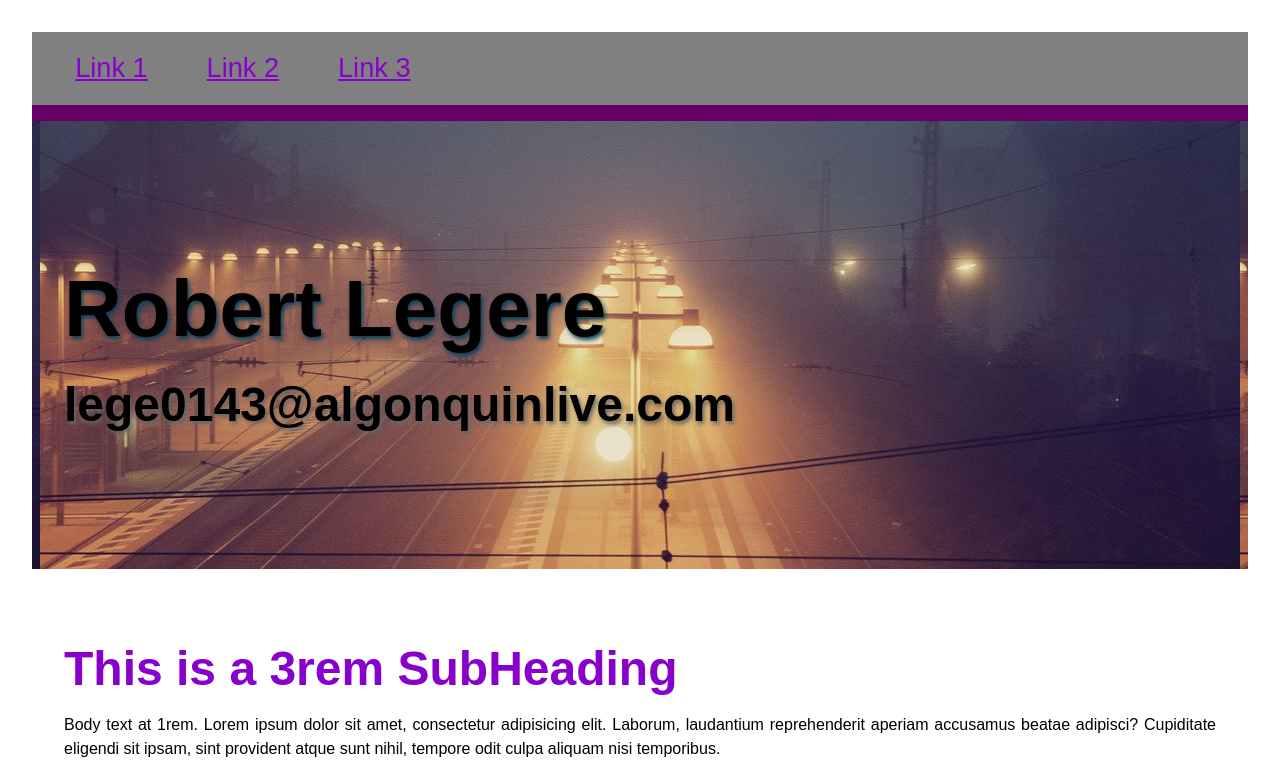
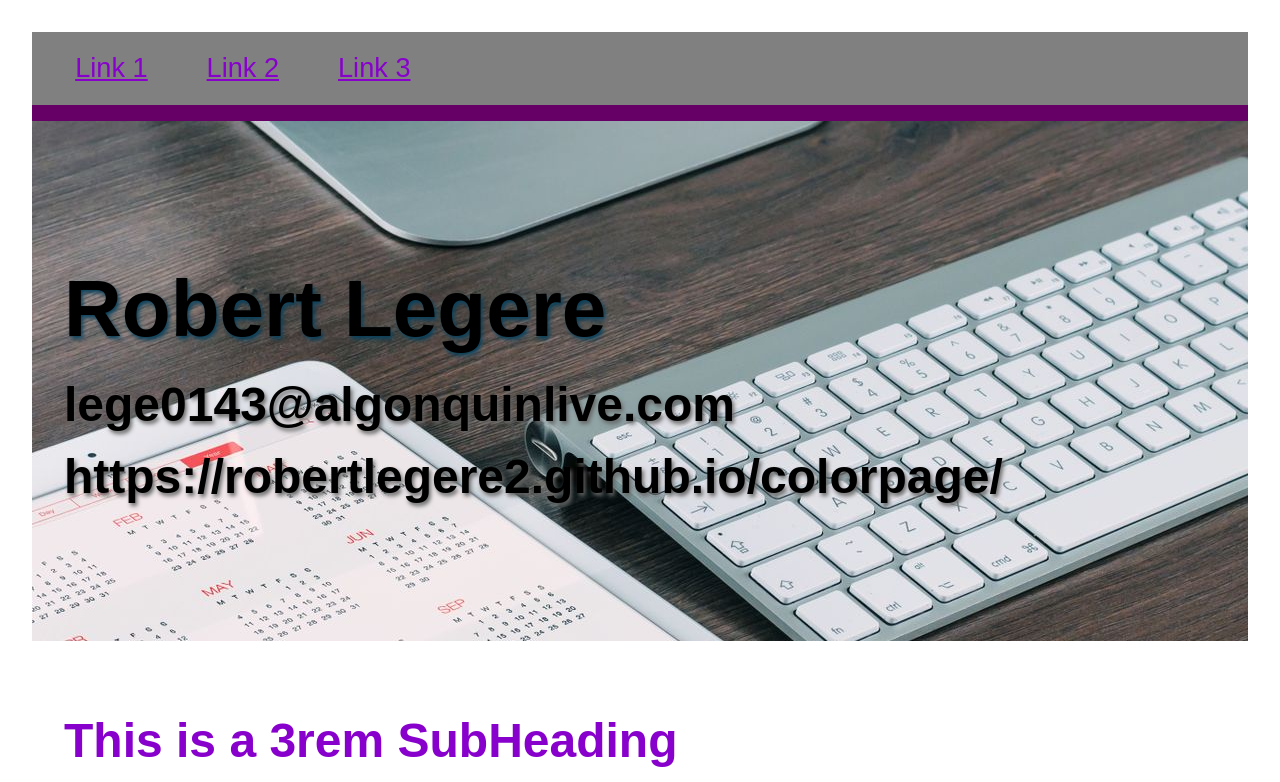
Before and after one commit to RobertLegere2/colorpage, a plain HTML site: page index.html in a window 1280 px wide. Shown: the top 782 px of the page. Drawn offline with Linux system fonts and the light colour scheme.

Commit message:
Fixed an error on the color pages
fixed some errors with images

```diff
--- a/css/style.css
+++ b/css/style.css
@@ -24,12 +24,13 @@ nav>a{
 }
 header{
     border-top: solid hsl(300, 350%, 20%) 1rem;
-    background-image: url(../img/img.jpeg);
+    background-image: url(../image/imgg.jpeg);
     padding:8rem 2rem;
     color: black;
     background-position: center;
     margin-left:2rem;
-    margin-right:2rem
+    margin-right:2rem;
+    background-repeat: no-repeat;
 
 }
 .firstShadow{
--- a/index.html
+++ b/index.html
@@ -16,7 +16,8 @@
                Robert Legere
            </h1>
            <h2 class=secondShadow>
-               lege0143@algonquinlive.com
+               lege0143@algonquinlive.com<br>
+        https://robertlegere2.github.io/colorpage/
            </h2>
        </header>
        <main>
```
Also changed, not shown: image/imgg.jpeg (added).
